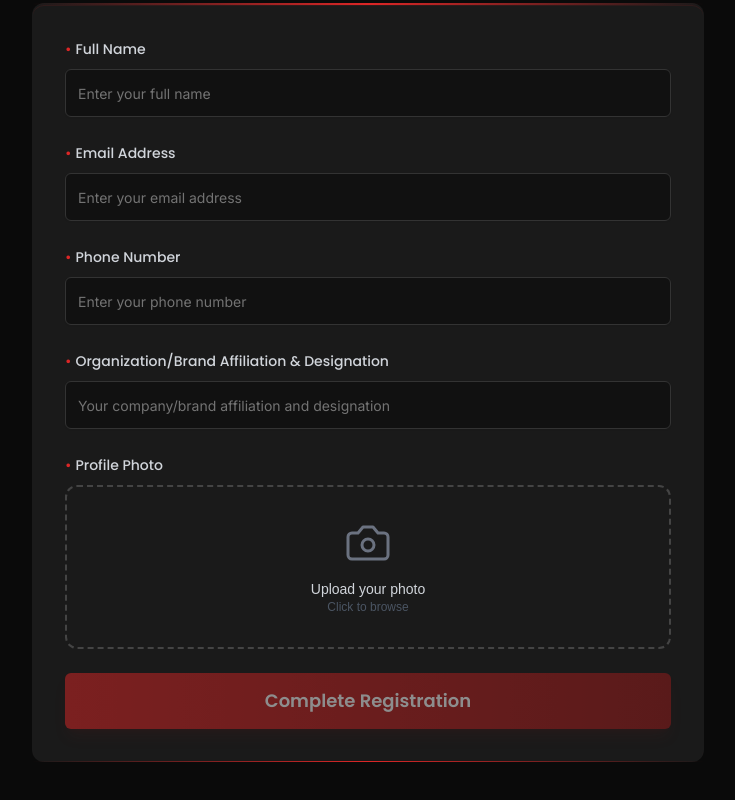
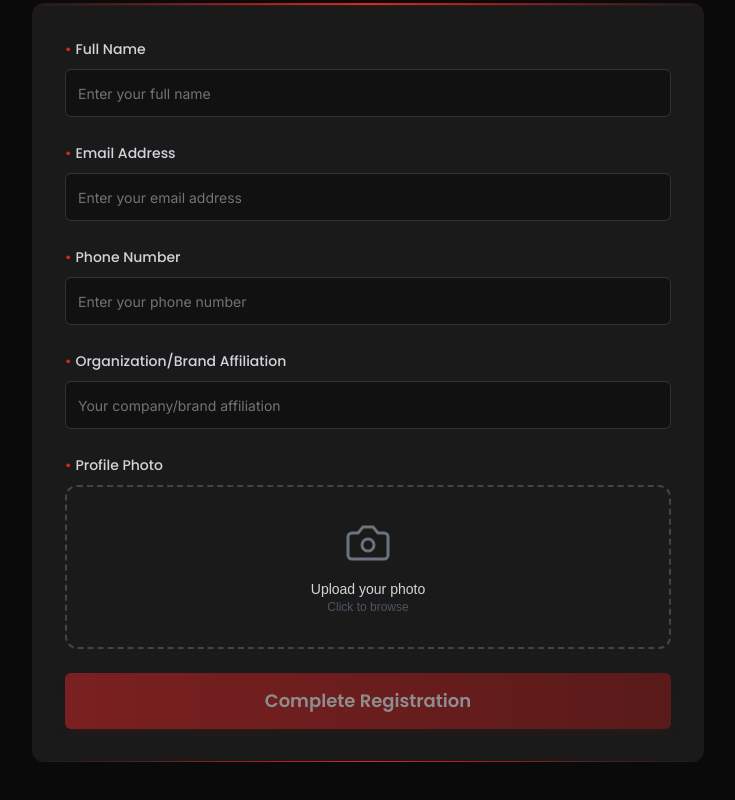
Before and after one commit to iEmmanuel104/card-generator, a Next.js app: page /events/through-her-lens in a window 1280 px wide. Shown: the part 1582-2382 px from the top of the page, without its empty margins (272-1007 px from the left). Built offline with nearby package versions, Linux system fonts and the light colour scheme.

Commit message:
text editin for designation

```diff
--- a/app/events/through-her-lens/page.tsx
+++ b/app/events/through-her-lens/page.tsx
@@ -900,11 +900,11 @@ export default function ThroughHerLensRegistration() {
                                                 />
                                             </div>
 
-                                            {/* Organization/Brand Affiliation & Designation */}
+                                            {/* Organization/Brand Affiliation */}
                                             <div className="space-y-2">
                                                 <Label htmlFor="org" className={`text-sm font-poppins font-medium ${isDark ? 'text-gray-300' : 'text-gray-700'}`}>
                                                     <span className="text-[#dc2626] mr-1">&#8226;</span>
-                                                    Organization/Brand Affiliation & Designation
+                                                    Organization/Brand Affiliation
                                                 </Label>
                                                 <Input
                                                     id="org"
@@ -916,7 +916,7 @@ export default function ThroughHerLensRegistration() {
                                                             ? 'bg-[#111] border-[#333] text-white placeholder-gray-500'
                                                             : 'bg-gray-50 border-gray-300 text-gray-900 placeholder-gray-400'
                                                     }`}
-                                                    placeholder="Your company/brand affiliation and designation"
+                                                    placeholder="Your company/brand affiliation"
                                                 />
                                             </div>
 
```
